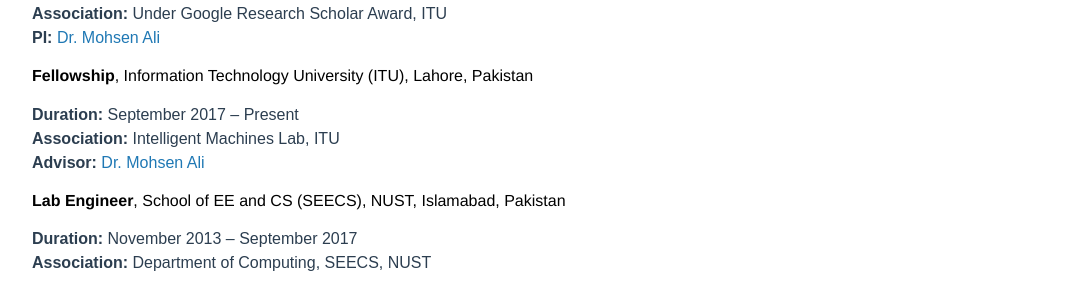
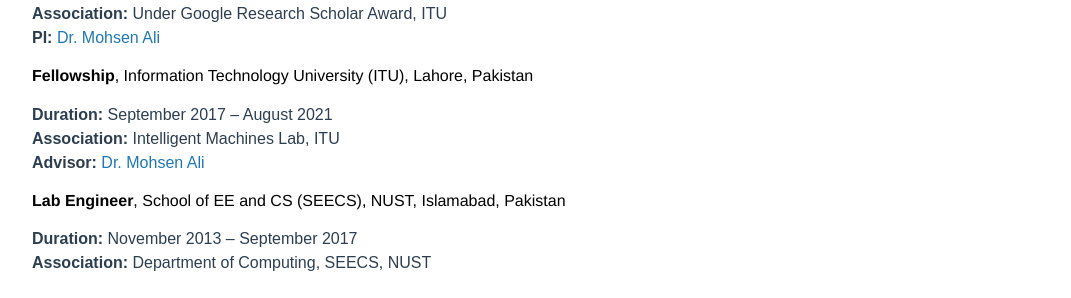
Before and after one commit to akhtarvision/akhtarvision.github.io, a Jekyll site: the page built from index.html, in a window 1280 px wide and 900 px high, scrolled down 1603 px. Shown: the part 154-452 px from the top of the window, without its empty margins (104-1175 px from the left). Built offline with Jekyll 4.4.1, drawn with Linux system fonts in a browser that asks for light colours.

Commit message:
Update index.html

```diff
--- a/index.html
+++ b/index.html
@@ -195,7 +195,7 @@
 
     <p><strong>Fellowship</strong>, Information Technology University (ITU), Lahore, Pakistan</p>
     <ul style="list-style-type: none; padding-left: 0; margin-bottom: 5px;">
-        <li><strong>Duration:</strong> September 2017 – Present</li>
+        <li><strong>Duration:</strong> September 2017 – August 2021</li>
         <li><strong>Association:</strong> Intelligent Machines Lab, ITU</li>
         <li><strong>Advisor:</strong>
             <a href="https://scholar.google.com/citations?user=59ISSCEAAAAJ&hl=en" style="text-decoration: none; color: #1f78b4;">Dr. Mohsen Ali</a>
```
